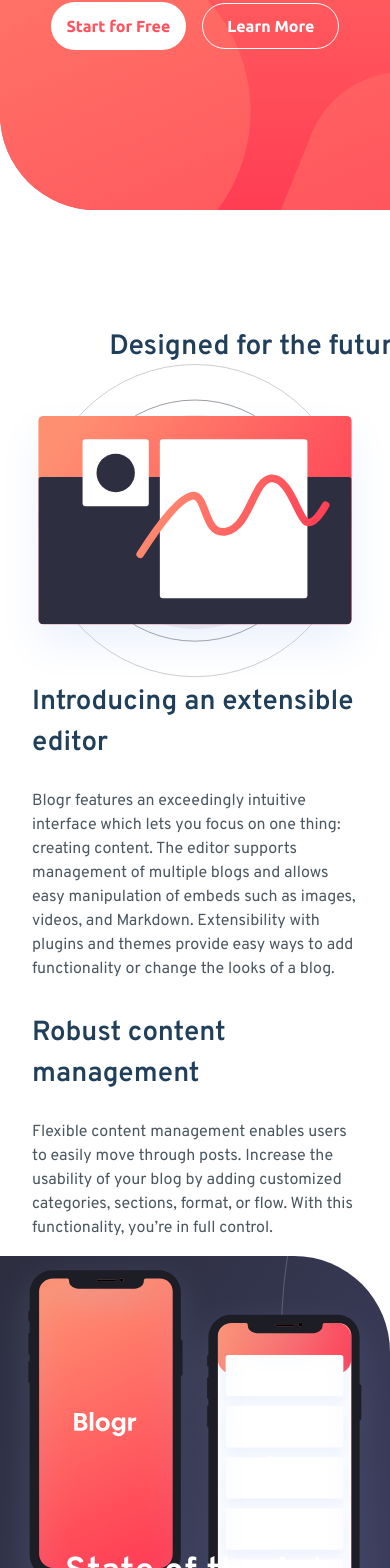
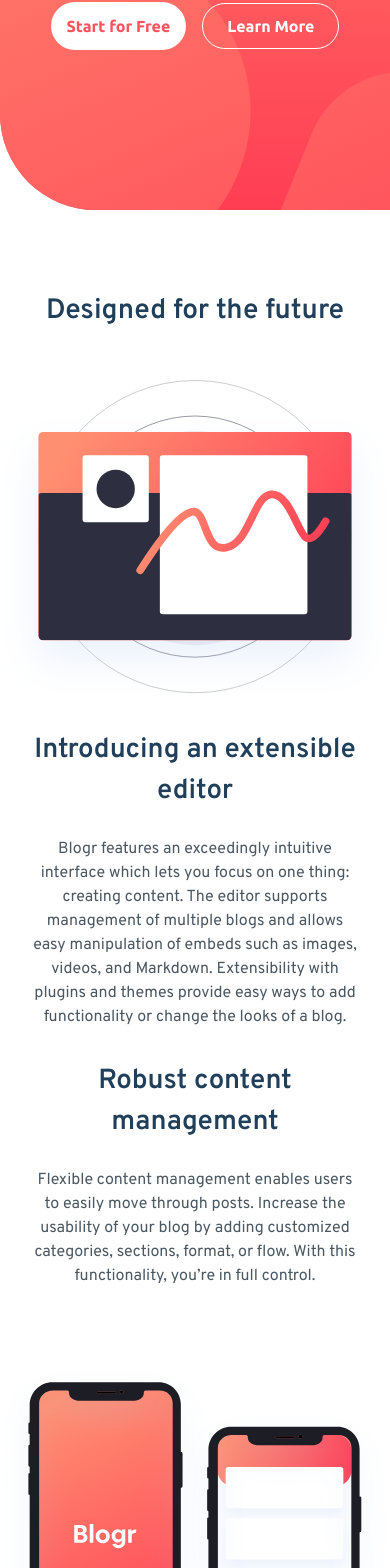
Before and after one commit to iameenahmed/blogr-landing-page, a React (Vite) app: page / in a window 390 px wide. Shown: the part 412-1980 px from the top of the page. Built offline with nearby package versions, Linux system fonts and the light colour scheme.

Commit message:
update styling to make the site more responsive

```diff
--- a/src/components/Features.tsx
+++ b/src/components/Features.tsx
@@ -3,17 +3,17 @@ import laptopMobile from "../assets/illustration-laptop-mobile.svg";
 
 const Features = () => {
   return (
-    <div className="mx-auto my-16 max-w-[30rem] text-center text-VeryDarkBlue lg:my-64 lg:-ml-[7.25vw] lg:grid lg:max-w-full lg:grid-cols-2 lg:text-start xl:mr-[11.25vw] xl:gap-32">
-      <picture className="scale-[1.54]">
+    <div className="mx-auto my-16 max-w-[35rem] text-center text-VeryDarkBlue lg:my-64 lg:-ml-[7.25vw] lg:grid lg:max-w-full lg:grid-cols-2 lg:text-start xl:mr-[11.25vw] xl:gap-32">
+      <picture className="lg:scale-[1.54]">
         <source media="(min-width: 968px)" srcSet={laptop} />
         <img src={laptopMobile} alt="laptop illustration" className="w-full" />
       </picture>
       <div className="px-8 lg:pl-[5.25rem]">
-        <div className="my-12">
+        <div className="my-8 lg:mt-0 xl:my-12">
           <h5 className="mb-6 text-[1.7rem] font-semibold text-VeryDarkBlue">
             Free, open, simple
           </h5>
-          <p className="tracking-wide text-VeryDarkGrayishBlue lg:leading-[1.75]">
+          <p className="tracking-wide text-VeryDarkGrayishBlue xl:leading-[1.75]">
             Blogr is a free and open source application backed by a large
             community of helpful developers. It supports features such as code
             syntax highlighting, RSS feeds, social media integration,
@@ -22,11 +22,11 @@ const Features = () => {
             learn.
           </p>
         </div>
-        <div className="mt-[4.5rem]">
+        <div className="xl:mt-[4.5rem]">
           <h5 className="mb-5 text-[1.7rem] font-semibold text-VeryDarkBlue">
             Powerful tooling
           </h5>
-          <p className="tracking-wide text-VeryDarkGrayishBlue lg:leading-[1.75]">
+          <p className="tracking-wide text-VeryDarkGrayishBlue xl:leading-[1.75]">
             Batteries included. We built a simple and straightforward CLI tool
             that makes customization and deployment a breeze, but capable of
             producing even the most complicated sites.
--- a/src/components/Footer.tsx
+++ b/src/components/Footer.tsx
@@ -3,7 +3,7 @@ import navlinks from "../data/navlinks";
 
 const Footer = () => {
   return (
-    <footer className="flex flex-col items-center rounded-tr-[6rem] bg-VeryDarkBlackBlue py-20 lg:flex-row lg:items-start xl:px-[11.5vw]">
+    <footer className="flex flex-col items-center rounded-tr-[6rem] bg-VeryDarkBlackBlue py-20 lg:flex-row lg:items-start lg:px-[11.5vw]">
       <div className="mb-16 lg:basis-1/4">
         <img src={logo} alt="blogr logo" />
       </div>
--- a/src/components/Header.tsx
+++ b/src/components/Header.tsx
@@ -9,12 +9,12 @@ import NavItem from "./NavItem";
 const Header = () => {
   const [isOpen, setIsOpen] = useState<boolean>(false);
   return (
-    <header className="absolute z-20 w-full gap-x-16 px-6 py-[3.75rem] md:flex md:items-center xl:px-[11.55vw]">
+    <header className="absolute z-20 w-full gap-x-16 px-6 py-[3.75rem] md:px-[11.55vw] lg:flex lg:items-center">
       <div className="flex justify-between">
         <div className="w-[6.25rem]">
           <img src={logo} alt="blogr logo" className="w-full" />
         </div>
-        <div className="md:hidden">
+        <div className="lg:hidden">
           {isOpen ? (
             <img
               src={closeIcon}
@@ -34,7 +34,7 @@ const Header = () => {
       <nav className="w-full font-Overpass font-semibold">
         {/* Mobile Navigation */}
         {isOpen && (
-          <div className="relative z-20 my-8 w-full space-y-6 rounded-lg bg-white p-6 text-center text-xl text-VeryDarkBlue  md:hidden">
+          <div className="relative z-20 my-8 w-full space-y-6 rounded-lg bg-white p-6 text-center text-xl text-VeryDarkBlue  lg:hidden">
             <ul className="space-y-6">
               {navlinks.map(({ id, title, subItems }) => (
                 <li key={id}>
@@ -52,7 +52,7 @@ const Header = () => {
           </div>
         )}
         {/* Desktop Navigation */}
-        <div className="hidden text-white md:flex md:items-center md:justify-between">
+        <div className="hidden text-white lg:flex lg:items-center lg:justify-between">
           <ul className="flex gap-x-14">
             {navlinks.map(({ id, title, subItems }) => (
               <li key={id}>
--- a/src/components/Intro.tsx
+++ b/src/components/Intro.tsx
@@ -3,14 +3,14 @@ import editorMobile from "../assets/illustration-editor-mobile.svg";
 
 const Intro = () => {
   return (
-    <div className="relative mx-auto my-20 max-w-[30rem] text-VeryDarkBlue lg:my-28 lg:max-w-full lg:pl-[11.5vw]">
-      <div className="relative left-[28%] top-9">
-        <h2 className="text-[1.75rem] font-semibold xl:text-[2.3rem]">
+    <div className="relative mx-auto my-20 text-center text-VeryDarkBlue md:max-w-[35rem] lg:my-28 lg:max-w-full lg:pl-[6vw] lg:text-start xl:pl-[11.5vw]">
+      <div className="lg:relative lg:left-[28%] xl:top-9">
+        <h2 className="text-[1.75rem] font-semibold md:text-[2.3rem]">
           Designed for the future
         </h2>
       </div>
-      <div className="mt-8 lg:mt-0 xl:-mr-[12vw] xl:flex xl:flex-row-reverse xl:items-center">
-        <picture className="md:basis-1/2 xl:scale-[1.275]">
+      <div className="mt-12 lg:-mr-[12vw] lg:flex lg:flex-row-reverse lg:items-center xl:mt-0">
+        <picture className="lg:basis-1/2 lg:scale-[1.275]">
           <source media="(min-width: 1280px)" srcSet={editor} />
           <img
             src={editorMobile}
@@ -18,12 +18,12 @@ const Intro = () => {
             className="w-full"
           />
         </picture>
-        <div className="px-8 lg:mt-7 lg:basis-1/2 lg:px-0 xl:pr-56">
-          <div className="mb-8 lg:mb-16">
+        <div className="px-8 lg:basis-1/2 lg:pl-0 lg:pr-16 xl:mt-7 xl:pr-56">
+          <div className="my-8 md:my-16 lg:my-6 xl:mb-16 xl:mt-0">
             <h3 className="mb-6 text-[1.725rem] font-semibold text-VeryDarkBlue">
               Introducing an extensible editor
             </h3>
-            <p className="text-VeryDarkGrayishBlue lg:leading-[1.75]">
+            <p className="text-VeryDarkGrayishBlue xl:leading-[1.75]">
               Blogr features an exceedingly intuitive interface which lets you
               focus on one thing: creating content. The editor supports
               management of multiple blogs and allows easy manipulation of
@@ -36,7 +36,7 @@ const Intro = () => {
             <h3 className="mb-6 text-[1.725rem] font-semibold text-VeryDarkBlue">
               Robust content management
             </h3>
-            <p className="text-VeryDarkGrayishBlue lg:leading-[1.75]">
+            <p className="text-VeryDarkGrayishBlue xl:leading-[1.75]">
               Flexible content management enables users to easily move through
               posts. Increase the usability of your blog by adding customized
               categories, sections, format, or flow. With this functionality,
--- a/src/components/StateOfArt.tsx
+++ b/src/components/StateOfArt.tsx
@@ -2,11 +2,11 @@ import phones from "../assets/illustration-phones.svg";
 
 const StateOfArt = () => {
   return (
-    <div className="relative rounded-bl-[6rem] rounded-tr-[6rem] bg-secondary-gradient after:absolute after:inset-0 after:z-0 after:bg-circles after:bg-auto after:bg-[-45%_90%] after:bg-no-repeat lg:grid lg:grid-cols-2 lg:place-items-center xl:my-36 xl:px-[6vw]">
-      <div className="relative z-10 -mb-28 -mt-[4rem]">
+    <div className="relative mt-72 rounded-bl-[6rem] rounded-tr-[6rem] bg-secondary-gradient py-28 after:absolute after:inset-0 after:z-0 after:bg-circles after:bg-auto after:bg-[50%_100%] after:bg-no-repeat md:px-[6vw] lg:my-36 lg:grid lg:grid-cols-2 lg:place-items-center lg:py-0 lg:after:bg-[-45%_90%]">
+      <div className="relative z-10 -mt-80 lg:-mb-28 lg:-mt-[4rem]">
         <img src={phones} alt="phones illustration" className="w-full" />
       </div>
-      <div className="relative z-10 mx-auto space-y-6 px-6 text-center tracking-wide text-white lg:mt-7 lg:max-w-full lg:pl-4 lg:pr-20 lg:text-left">
+      <div className="relative z-10 space-y-6 px-6 text-center tracking-wide text-white lg:mt-7 lg:pl-4 lg:text-left xl:pr-20">
         <h4 className="text-4xl font-semibold">
           State of the Art Infrastructure
         </h4>
```
